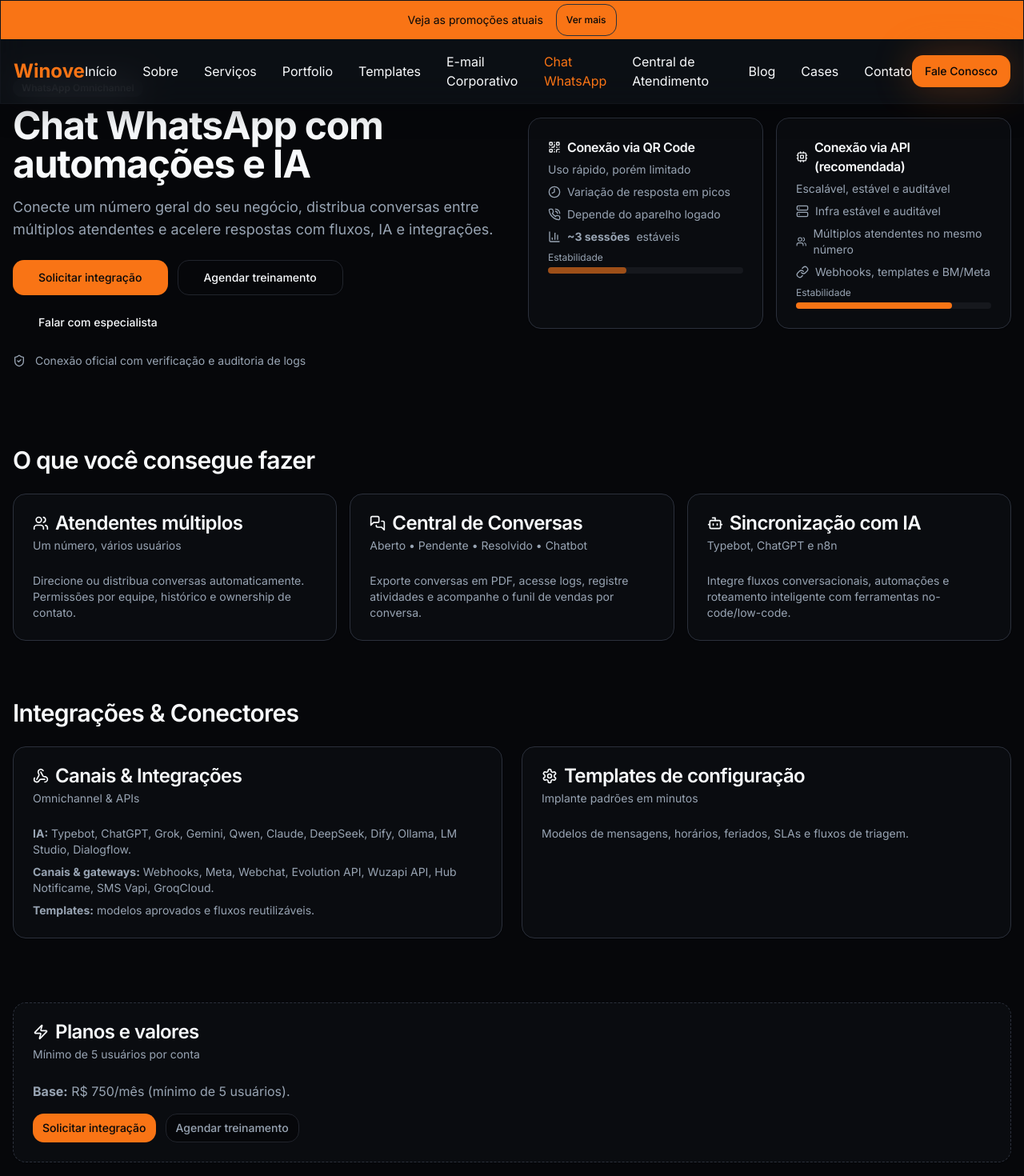
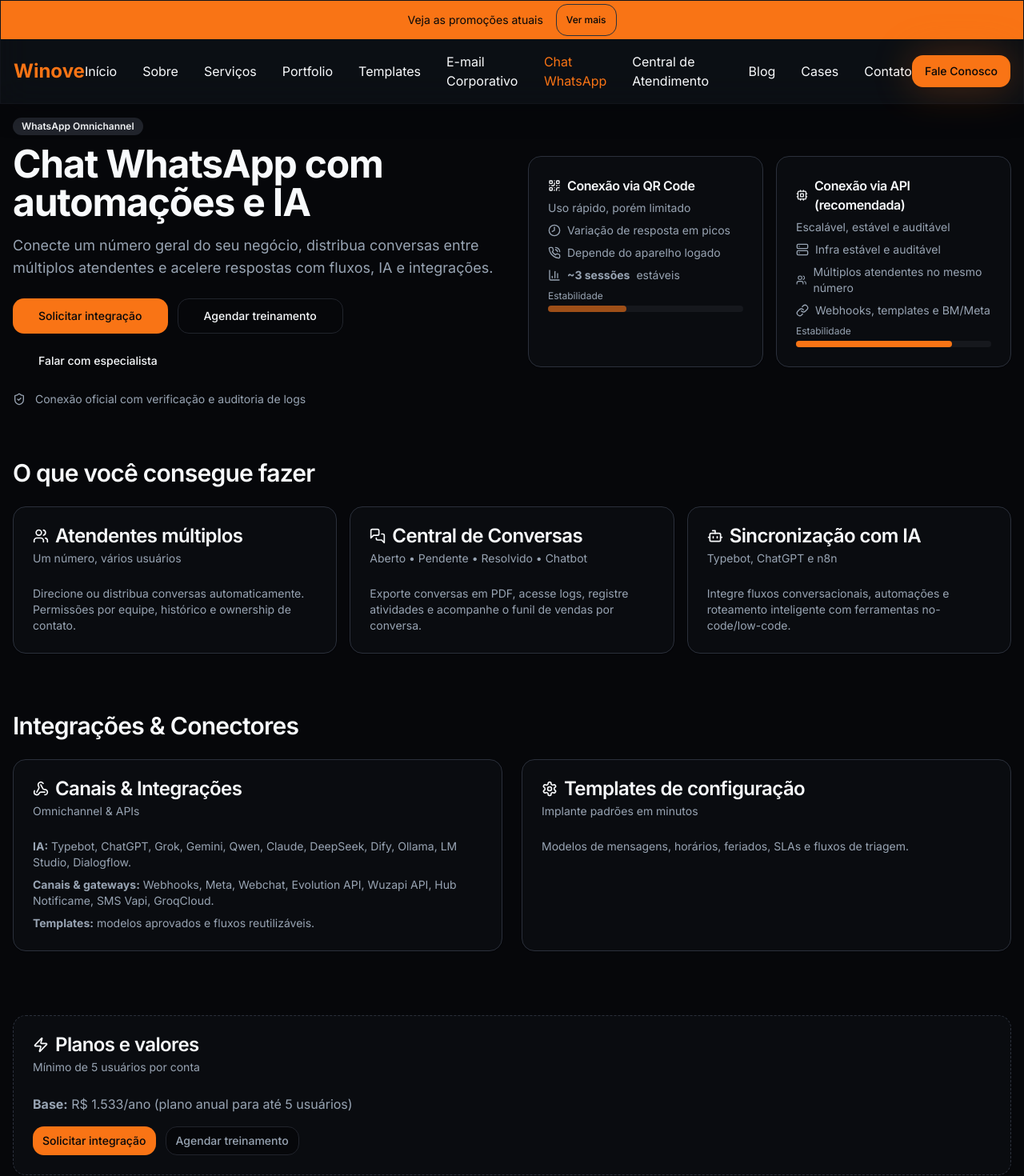
Before and after one commit to Winove33win/Rita-Drumond, a React (Vite) app in the folder frontend/: page /chat-whatsapp in a window 1280 px wide. Shown: the top 1470 px of the page at 80% size. Built offline with nearby package versions, Linux system fonts and the light colour scheme.

Commit message:
Update pricing text and deploy script

```diff
--- a/frontend/src/components/Hero.tsx
+++ b/frontend/src/components/Hero.tsx
@@ -3,7 +3,7 @@ import heroBackground from "@/assets/hero-background.jpg";
 
 export const Hero = () => {
   return (
-    <section id="hero" className="min-h-screen pt-24 flex items-center justify-center relative overflow-hidden">
+    <section id="hero" className="min-h-screen pt-32 md:pt-36 pb-16 flex items-center justify-center relative overflow-hidden">
       {/* Background Image */}
       <div
         className="absolute inset-0 bg-cover bg-center bg-no-repeat"
--- a/frontend/src/pages/CentralAtendimento.tsx
+++ b/frontend/src/pages/CentralAtendimento.tsx
@@ -7,7 +7,7 @@ import { KanbanSquare, Star, Zap } from "lucide-react";
 export function CentralAtendimento() {
   return (
     <main className="min-h-screen">
-      <section className="container mx-auto px-4 py-16 md:py-24" aria-labelledby="central-hero">
+      <section className="container mx-auto px-4 pt-32 md:pt-36 pb-16" aria-labelledby="central-hero">
         <Badge variant="secondary" className="mb-3">Central de Atendimento</Badge>
         <h1 id="central-hero" className="text-3xl md:text-5xl font-bold tracking-tight">Central de Conversas com funil</h1>
         <p className="mt-4 text-muted-foreground text-lg">
@@ -61,7 +61,7 @@ export function CentralAtendimento() {
             <CardDescription>Mínimo de 5 usuários por conta</CardDescription>
           </CardHeader>
           <CardContent className="text-sm md:text-base text-muted-foreground">
-            <p><b>Base:</b> R$ 750/mês (mínimo de 5 usuários).</p>
+            <p><b>Base:</b> R$ 1.533/ano (plano anual para até 5 usuários)</p>
             <div className="mt-4 flex gap-3">
               <a
                 href="https://api.whatsapp.com/send?phone=5519982403845"
--- a/frontend/src/pages/ChatWhatsapp.tsx
+++ b/frontend/src/pages/ChatWhatsapp.tsx
@@ -7,7 +7,7 @@ export default function ChatWhatsapp() {
   return (
     <main className="min-h-screen">
       {/* Hero */}
-      <section className="container mx-auto px-4 py-16 md:py-24" aria-labelledby="chatwhats-hero">
+      <section className="container mx-auto px-4 pt-32 md:pt-36 pb-16" aria-labelledby="chatwhats-hero">
         <div className="grid md:grid-cols-2 gap-10 items-center">
           <div>
             <Badge variant="secondary" className="mb-3">WhatsApp Omnichannel</Badge>
@@ -154,7 +154,7 @@ export default function ChatWhatsapp() {
             <CardDescription>Mínimo de 5 usuários por conta</CardDescription>
           </CardHeader>
           <CardContent className="text-sm md:text-base text-muted-foreground">
-            <p><b>Base:</b> R$ 750/mês (mínimo de 5 usuários).</p>
+            <p><b>Base:</b> R$ 1.533/ano (plano anual para até 5 usuários)</p>
             <div className="mt-4 flex gap-3">
               <a
                 href="https://api.whatsapp.com/send?phone=5519982403845"
```
Also changed, not shown: 1 other file (tests, documents, lock files or other folders).
